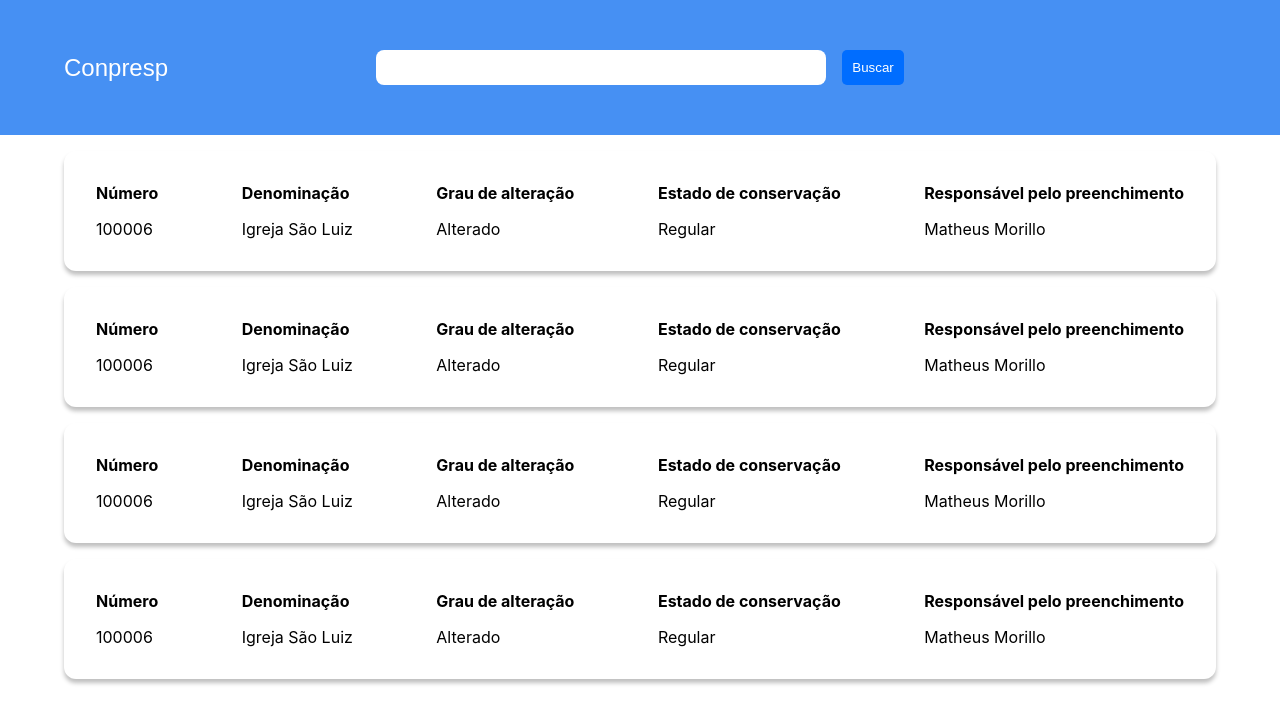
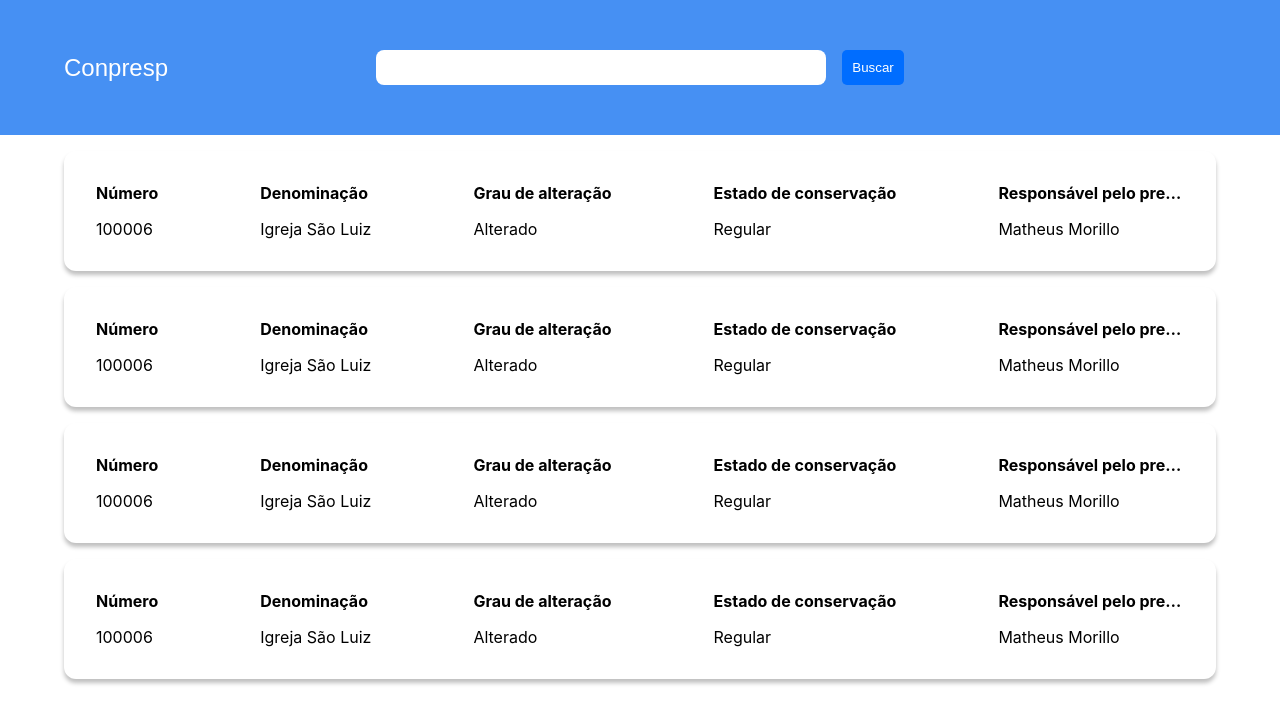
Before and after one commit to mmorillodev/conpresp-front, a React (Create React App) app: page / in a window 1280 px wide. Shown: the top 724 px of the page. Built offline with nearby package versions, Linux system fonts and the light colour scheme.

Commit message:
fix text overflow

```diff
--- a/src/components/PropertyItem/PropertyItem.module.scss
+++ b/src/components/PropertyItem/PropertyItem.module.scss
@@ -21,7 +21,14 @@
     color: black;
 
     .propertyColumn {
-      display: block;
+      h4,
+      span {
+        display: block;
+        max-width: 14.5vw;
+        text-overflow: ellipsis;
+        white-space: nowrap;
+        overflow: hidden;
+      }
     }
 
     .columnTitle {
```
